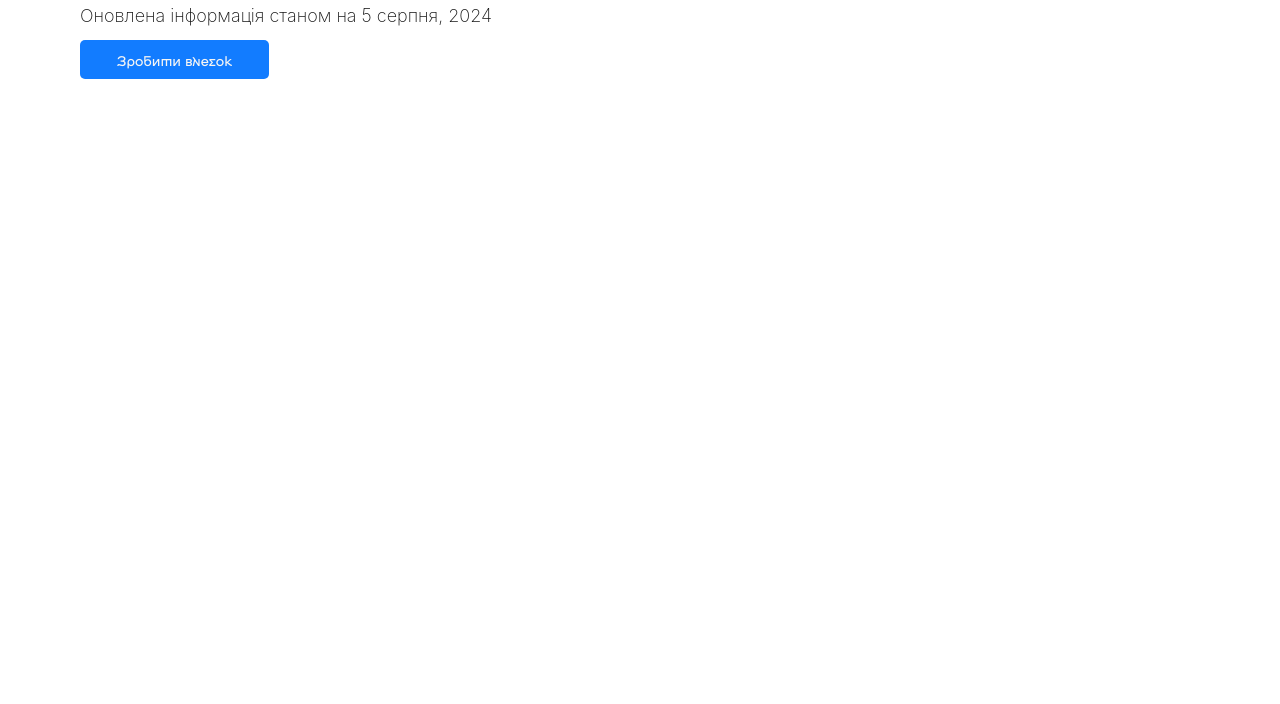
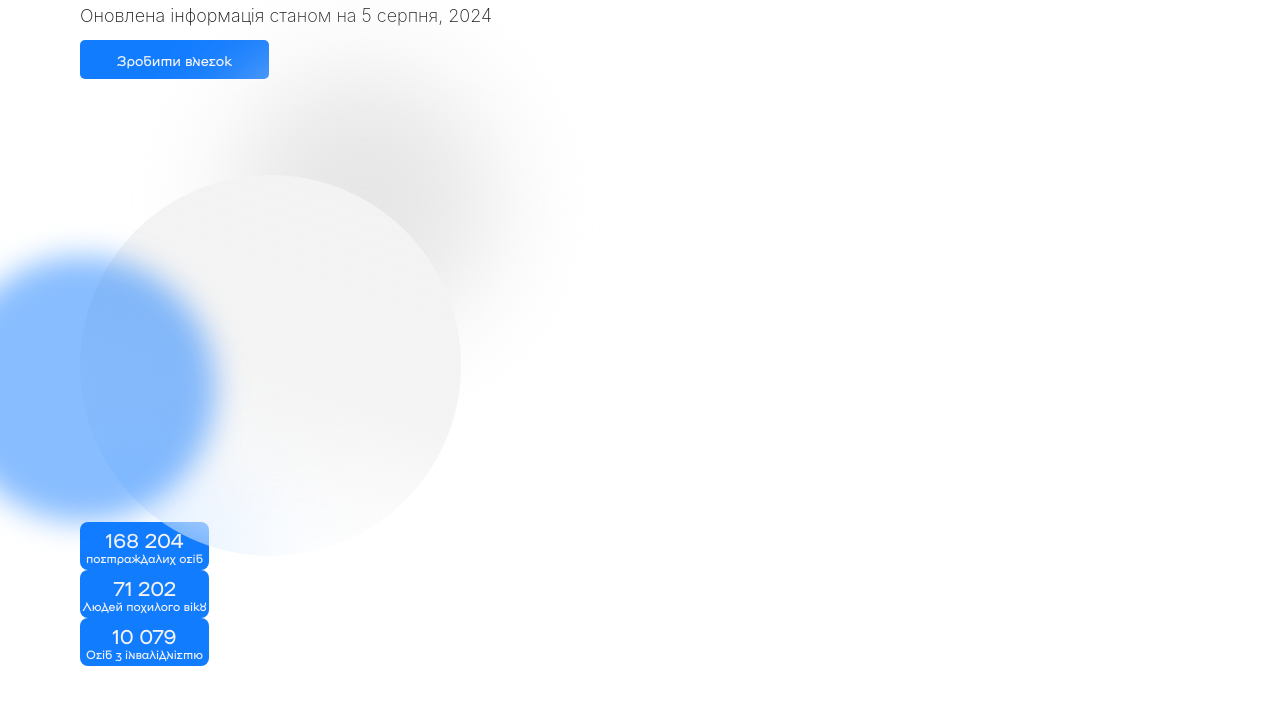
Before and after one commit to Vovchukkul/community_population, a website built with Parcel: page src/index.html in a window 1280 px wide. Shown: the part 148-852 px from the top of the page. Before the commit the page ends 800 px from the top, so only its background shows below. Built offline with nearby package versions, Linux system fonts and the light colour scheme; files whose address does not match are found by name; a web font is replaced by a local one.

Commit message:
implemented part of right side of section 1

```diff
--- a/src/index.html
+++ b/src/index.html
@@ -27,6 +27,25 @@
         <p class="left_side_subtitle">Оновлена інформація станом на 5 серпня, 2024</p>
         <button class="left_side_btn">Зробити внесок</button>
       </div>
+
+      <div class="right_side">
+        <div class="right_side_f_circle"></div>
+        <div class="right_side_s_circle"></div>
+        <div class="right_side_t_circle"></div>
+
+        <div class="right_side_f_block right_side_block">
+          <span class="right_side_block_number">168 204</span>
+          <span class="right_side_block_sub">постраждалих осіб</span>
+        </div>
+        <div class="right_side_s_block right_side_block">
+          <span class="right_side_block_number">71 202</span>
+          <span class="right_side_block_sub">Людей похилого віку</span>
+        </div>
+        <div class="right_side_t_block right_side_block">
+          <span class="right_side_block_number">10 079</span>
+          <span class="right_side_block_sub">Осіб з інвалідністю</span>
+        </div>
+      </div>
     </header>
 
     <main></main>
--- a/src/styles/main.scss
+++ b/src/styles/main.scss
@@ -3,7 +3,11 @@
 
 .container {
   @include contentPaddingInline;
-  margin-top: 32px;
+  outline: hidden;
+
+  @include onMobile {
+    margin-top: 32px;
+  }
 }
 
 .header {
@@ -79,3 +83,103 @@
     font-size: 14px;
   }
 }
+
+// .right_side {
+//   &_f_circle {
+//     background-color: rgba(231, 231, 231, 0.07);
+//     backdrop-filter: blur(100px);
+//     width: 266px;
+//     height: 266px;
+//     border-radius: 50%;
+//     margin-top: -20px;
+//     margin-left: 130px;
+//     z-index: -100;
+//   }
+
+//   &_s_circle {
+//     margin-top: -140px;
+//     border-radius: 50%;
+//     backdrop-filter: blur(100px);
+//     width: 381px;
+//     height: 381px;
+//     background: linear-gradient(198.02deg, #F3F3F3 12.27%, rgba(243, 243, 243, 0.01) 49.84%, rgba(243, 243, 243, 0.5) 83.18%);
+//   }
+
+//   &_t_circle {
+//     width: 265px;
+//     height: 265px;
+//     background: rgba(18, 124, 255, 0.5);
+//     backdrop-filter: blur(100px);
+//     border-radius: 50%;
+//     margin-top: -280px;
+//     margin-left: -170px;
+//   }
+// }
+
+.right_side {
+  width: 100%;
+  height: 100vh;
+  position: relative;
+
+  &_f_circle {
+    background-color: rgba(231, 231, 231, 1);
+    filter: blur(50px);
+    width: 266px;
+    height: 266px;
+    border-radius: 50%;
+    margin-top: -10px;
+    margin-left: 150px;
+    z-index: 1;
+  }
+
+  &_s_circle {
+    border-radius: 50%;
+    backdrop-filter: blur(80px);
+    width: 381px;
+    height: 381px;
+    background: linear-gradient(198.02deg, #F3F3F3 12.27%, rgba(243, 243, 243, 0.952941) 49.84%, rgba(243, 243, 243, 0) 83.18%);
+    margin-top: -160px;
+    margin-right: 80px;
+    z-index: 0;
+  }
+
+  &_t_circle {
+    width: 266px;
+    height: 266px;
+    background: rgba(18, 124, 255, 0.5);
+    filter: blur(15px);
+    border-radius: 50%;
+    margin-top: -300px;
+    margin-left: -130px;
+    z-index: -1;
+  }
+
+  &_block {
+    background-color: rgba(18, 124, 255, 1);
+    border: none;
+    border-radius: 8px;
+    width: 129px;
+    height: 48px;
+    display: flex;
+    flex-direction: column;
+    justify-content: center;
+    align-items: center;
+    font-family: $namu_font;
+    color: #F3F3F3;
+    font-weight: 300;
+    z-index: 100;
+
+    &_number {
+      font-size: 20px;
+    }
+
+    &_sub {
+      font-size: 12px;
+    }
+  }
+
+  &_f_block {
+    // top: 30px;
+    // left: 180px;
+  }
+}
--- a/src/styles/utils/mixins.scss
+++ b/src/styles/utils/mixins.scss
@@ -1,3 +1,9 @@
+@mixin onMobile {
+  @media (min-width: 375px) {
+    @content;
+  }
+}
+
 @mixin onTablet {
   @media (min-width: 767px) {
     @content;
```
Also changed, not shown: dist/index.html, 2 other files.
